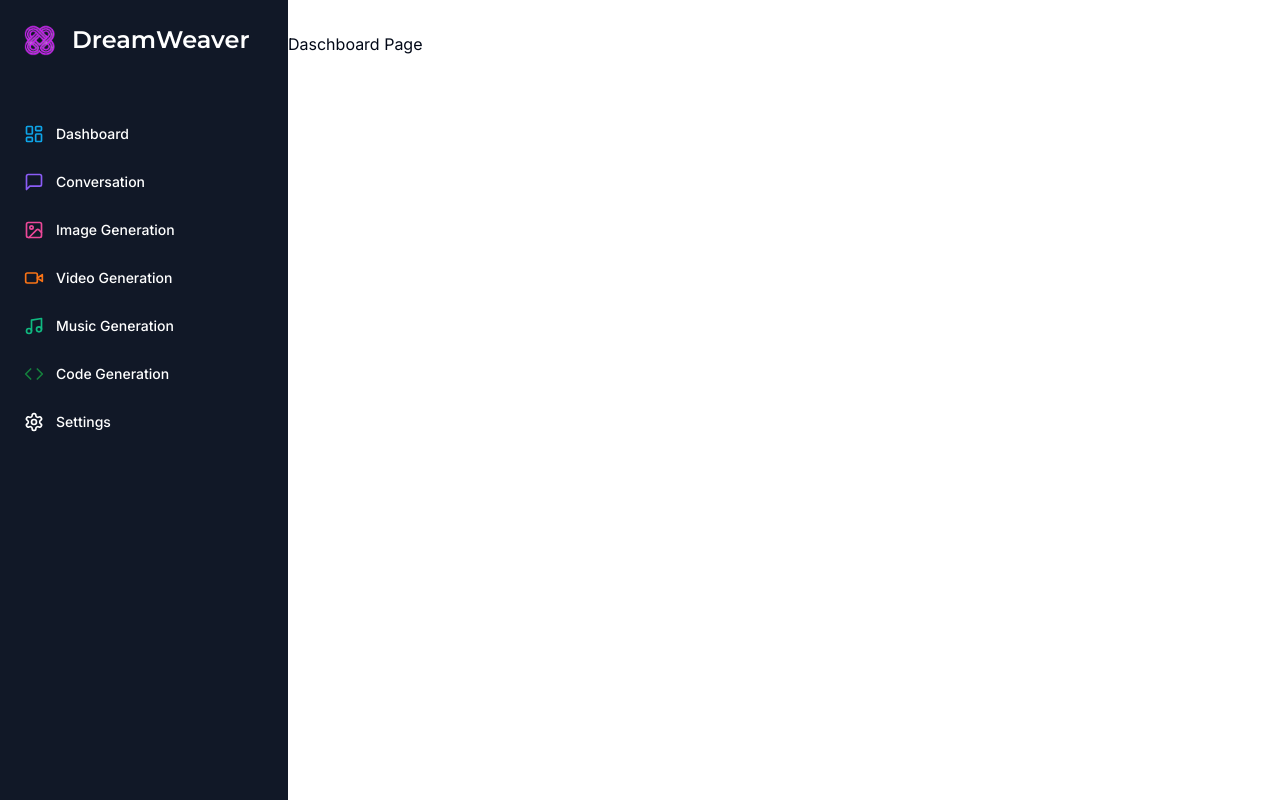
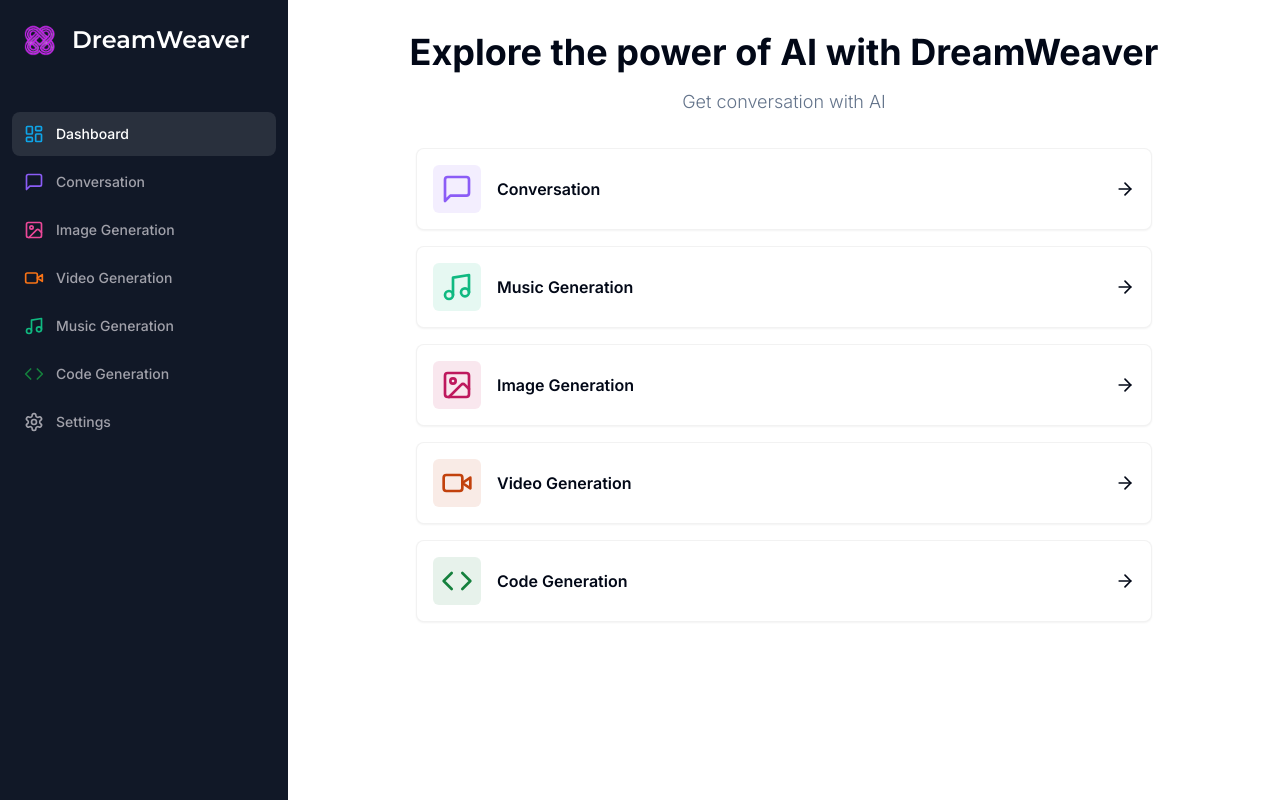
Before and after one commit to khanhthanhdev/DreamWeaver, a Next.js app: page /dashboard in a window 1280 px wide. Built offline with nearby package versions, Linux system fonts and the light colour scheme.

Commit message:
dashboard UI

```diff
--- a/app/(dashboard)/(routes)/dashboard/page.tsx
+++ b/app/(dashboard)/(routes)/dashboard/page.tsx
@@ -1,9 +1,84 @@
+'use client'
+
+import { Card } from "@/components/ui/card"
+import { cn } from "@/lib/utils"
+import { ArrowRight, Code, ImageIcon, MessageSquare, MusicIcon, Video } from "lucide-react"
+import { useRouter } from "next/navigation"
+
+
+const tools = [
+  {
+    label: "Conversation",
+    icon: MessageSquare,
+    color: "text-violet-500",
+    bgColor: "bg-violet-500/10",
+    href: "/conversation",
+  },
+  {
+    label: "Music Generation",
+    icon: MusicIcon,
+    color: "text-emerald-500",
+    bgColor: "bg-emerald-500/10",
+    href: "/music",
+  },
+  {
+    label: "Image Generation",
+    icon: ImageIcon,
+    color: "text-pink-700",
+    bgColor: "bg-pink-700/10",
+    href: "/image",
+  },
+  {
+    label: "Video Generation",
+    icon: Video,
+    color: "text-orange-700",
+    bgColor: "bg-orange-700/10",
+    href: "/video",
+  },
+  {
+    label: "Code Generation",
+    icon: Code,
+    color: "text-green-700",
+    bgColor: "bg-green-700/10",
+    href: "/code",
+  },
+]
 
 const DashboardPage = () => {
+
+  const router = useRouter()
+
   return (
     <div>
-      <p>Daschboard Page</p>
-
+      <div className="mb-8 space-y-4">
+        <h2 className="text-2xl md:text-4xl font-bold text-center">
+            Explore the power of AI with DreamWeaver
+        </h2>
+        <p className="text-muted-foreground font-light text-sm md:text-lg text-center">
+          Get conversation with AI
+        </p>
+      </div>
+      <div className="px-4 md:px-20 lg:px-32 space-y-4">
+        {tools.map((tool) => (
+          <Card
+            onClick={() => router.push(tool.href)}
+            key={tool.href}
+            className="p-4 border-black/5 flex items-center justify-between hover:shadow-md transition cursor-pointer"
+          >
+            <div className="flex items-center gap-x-4">
+              <div
+                className={cn("p-2 w-fit rounded-md", tool.bgColor)}
+              >
+                <tool.icon className={cn("w-8 h-8", tool.color)} />
+              </div>
+              <div className="font-semibold">
+                {tool.label}
+              </div>
+            </div>
+            <ArrowRight className="h-5 w-5" />
+          </Card>
+        ))}
+      </div>
     </div>
   )
 }
--- a/components/mobile-sidebar.tsx
+++ b/components/mobile-sidebar.tsx
@@ -1,12 +1,21 @@
 'use client';
 
-import React from 'react'
+import React, { useEffect, useState } from 'react'
 import { Button } from '@/components/ui/button';
 import { Menu} from 'lucide-react';
 import { Sheet, SheetContent, SheetTrigger } from '@/components/ui/sheet';
 import Sidebar from '@/components/sidebar';
 
 const MobileSidebar = () => {
+
+    const [isMounted, setIsMounted] = useState(false);
+
+    useEffect(() => {
+        setIsMounted(true)
+    }, []);
+
+    if (!isMounted) return null;
+
   return (
     <Sheet>
         <SheetTrigger>
--- a/components/sidebar.tsx
+++ b/components/sidebar.tsx
@@ -3,6 +3,7 @@
 import { cn } from '@/lib/utils';
 import { Code, ImageIcon, LayoutDashboard, MessageSquare, Music, Settings, VideoIcon } from 'lucide-react';
 import { Montserrat } from 'next/font/google';
+import { usePathname } from 'next/navigation';
 import Image from 'next/image';
 import Link from 'next/link';
 import React from 'react'
@@ -55,6 +56,8 @@
 
 const Sidebar = () => {
 
+    const pathname = usePathname()
+
   return (
     <div className='space-y-4 py-4 flex flex-col h-full
         bg-[#111827] text-white
@@ -77,10 +80,9 @@
                     <Link
                         href={route.href}
                         key={route.href}
-                        className="text-sm group flex p-3 w-full
-                            justify-start font-medium cursor-pointer
-                            hover:text-white hover:bg-white/10 rounded-lg transition
-                        "
+                        className={cn("text-sm group flex p-3 w-full justify-start font-medium cursor-pointer hover:text-white hover:bg-white/10 rounded-lg transition",
+                        pathname ===  route.href ? "text-white bg-white/10" : " text-zinc-400"
+                        )}
                     >
                         <div className='flex items-center flex-1'>
                             <route.icon className={cn('w-5 h-5 mr-3', route.color)} />
--- /dev/null
+++ b/components/ui/card.tsx
@@ -0,0 +1,79 @@
+import * as React from "react"
+
+import { cn } from "@/lib/utils"
+
+const Card = React.forwardRef<
+  HTMLDivElement,
+  React.HTMLAttributes<HTMLDivElement>
+>(({ className, ...props }, ref) => (
+  <div
+    ref={ref}
+    className={cn(
+      "rounded-lg border bg-card text-card-foreground shadow-sm",
+      className
+    )}
+    {...props}
+  />
+))
+Card.displayName = "Card"
+
+const CardHeader = React.forwardRef<
+  HTMLDivElement,
+  React.HTMLAttributes<HTMLDivElement>
+>(({ className, ...props }, ref) => (
+  <div
+    ref={ref}
+    className={cn("flex flex-col space-y-1.5 p-6", className)}
+    {...props}
+  />
+))
+CardHeader.displayName = "CardHeader"
+
+const CardTitle = React.forwardRef<
+  HTMLParagraphElement,
+  React.HTMLAttributes<HTMLHeadingElement>
+>(({ className, ...props }, ref) => (
+  <h3
+    ref={ref}
+    className={cn(
+      "text-2xl font-semibold leading-none tracking-tight",
+      className
+    )}
+    {...props}
+  />
+))
+CardTitle.displayName = "CardTitle"
+
+const CardDescription = React.forwardRef<
+  HTMLParagraphElement,
+  React.HTMLAttributes<HTMLParagraphElement>
+>(({ className, ...props }, ref) => (
+  <p
+    ref={ref}
+    className={cn("text-sm text-muted-foreground", className)}
+    {...props}
+  />
+))
+CardDescription.displayName = "CardDescription"
+
+const CardContent = React.forwardRef<
+  HTMLDivElement,
+  React.HTMLAttributes<HTMLDivElement>
+>(({ className, ...props }, ref) => (
+  <div ref={ref} className={cn("p-6 pt-0", className)} {...props} />
+))
+CardContent.displayName = "CardContent"
+
+const CardFooter = React.forwardRef<
+  HTMLDivElement,
+  React.HTMLAttributes<HTMLDivElement>
+>(({ className, ...props }, ref) => (
+  <div
+    ref={ref}
+    className={cn(" flex items-center p-6 pt-0", className)}
+    {...props}
+  />
+))
+CardFooter.displayName = "CardFooter"
+
+export { Card, CardHeader, CardFooter, CardTitle, CardDescription, CardContent }
```
